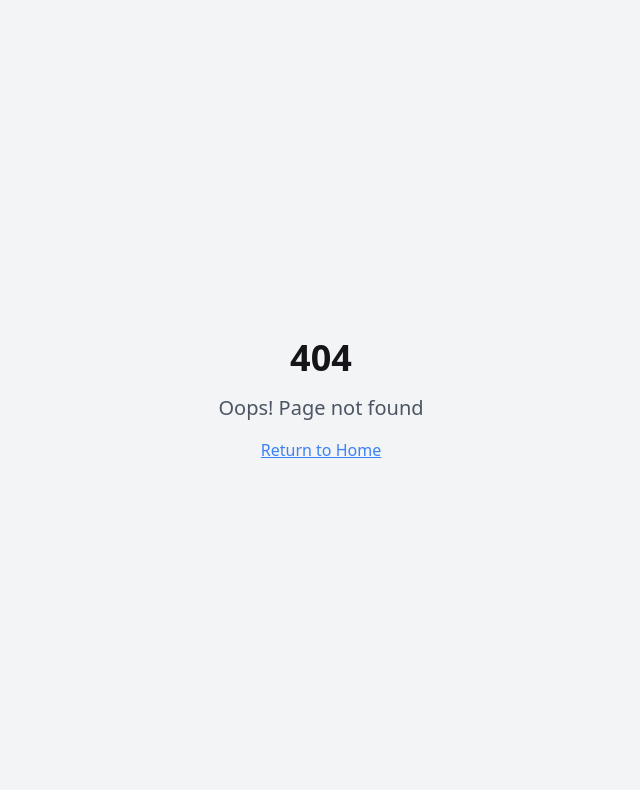
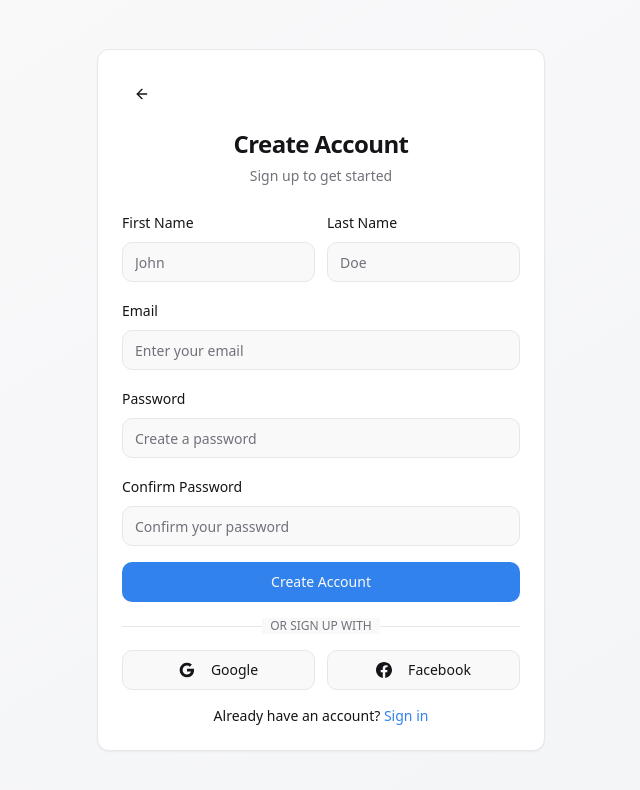
Before and after one commit to razwi1/labour-profile-hub, a React (Vite) app: page /signup in a window 1280 px wide. Before the commit this address had no page. Shown: the top 790 px of the page, without its empty margins (319-959 px from the left). Built offline with nearby package versions, Linux system fonts and the light colour scheme.

Commit message:
Add basic login page
Add a basic login page with options for Google and Facebook login, a signup button, and a back button on the signup page. A button to navigate to the labour profile page is also included for demonstration purposes. No backend integration is required.

```diff
--- a/src/App.tsx
+++ b/src/App.tsx
@@ -4,6 +4,9 @@ import { TooltipProvider } from "@/components/ui/tooltip";
 import { QueryClient, QueryClientProvider } from "@tanstack/react-query";
 import { BrowserRouter, Routes, Route } from "react-router-dom";
 import Index from "./pages/Index";
+import Login from "./pages/Login";
+import SignUp from "./pages/SignUp";
+import LabourProfile from "./pages/LabourProfile";
 import NotFound from "./pages/NotFound";
 
 const queryClient = new QueryClient();
@@ -16,6 +19,9 @@ const App = () => (
       <BrowserRouter>
         <Routes>
           <Route path="/" element={<Index />} />
+          <Route path="/login" element={<Login />} />
+          <Route path="/signup" element={<SignUp />} />
+          <Route path="/labour-profile" element={<LabourProfile />} />
           {/* ADD ALL CUSTOM ROUTES ABOVE THE CATCH-ALL "*" ROUTE */}
           <Route path="*" element={<NotFound />} />
         </Routes>
--- a/src/pages/Index.tsx
+++ b/src/pages/Index.tsx
@@ -1,7 +1,19 @@
-import LabourProfile from "./LabourProfile";
+import { useNavigate } from "react-router-dom";
+import { Button } from "@/components/ui/button";
 
 const Index = () => {
-  return <LabourProfile />;
+  const navigate = useNavigate();
+
+  return (
+    <div className="min-h-screen flex items-center justify-center bg-gradient-to-br from-background to-muted">
+      <div className="text-center space-y-4">
+        <h1 className="text-4xl font-bold mb-8">Welcome</h1>
+        <Button onClick={() => navigate("/login")} size="lg">
+          Get Started
+        </Button>
+      </div>
+    </div>
+  );
 };
 
 export default Index;
--- /dev/null
+++ b/src/pages/Login.tsx
@@ -0,0 +1,85 @@
+import { Button } from "@/components/ui/button";
+import { Input } from "@/components/ui/input";
+import { Label } from "@/components/ui/label";
+import { Card, CardContent, CardDescription, CardHeader, CardTitle } from "@/components/ui/card";
+import { Separator } from "@/components/ui/separator";
+import { useNavigate } from "react-router-dom";
+
+const Login = () => {
+  const navigate = useNavigate();
+
+  return (
+    <div className="min-h-screen flex items-center justify-center bg-gradient-to-br from-background to-muted p-4">
+      <Card className="w-full max-w-md">
+        <CardHeader className="text-center">
+          <CardTitle className="text-2xl font-bold">Welcome Back</CardTitle>
+          <CardDescription>Sign in to your account</CardDescription>
+        </CardHeader>
+        <CardContent className="space-y-4">
+          <div className="space-y-2">
+            <Label htmlFor="email">Email</Label>
+            <Input id="email" type="email" placeholder="Enter your email" />
+          </div>
+          <div className="space-y-2">
+            <Label htmlFor="password">Password</Label>
+            <Input id="password" type="password" placeholder="Enter your password" />
+          </div>
+
+          <Button className="w-full">Sign In</Button>
+
+          <div className="relative">
+            <div className="absolute inset-0 flex items-center">
+              <Separator className="w-full" />
+            </div>
+            <div className="relative flex justify-center text-xs uppercase">
+              <span className="bg-background px-2 text-muted-foreground">Or continue with</span>
+            </div>
+          </div>
+
+          <div className="grid grid-cols-2 gap-3">
+            <Button variant="outline" className="w-full">
+              <svg className="w-4 h-4 mr-2" viewBox="0 0 24 24">
+                <path fill="currentColor" d="M22.56 12.25c0-.78-.07-1.53-.2-2.25H12v4.26h5.92c-.26 1.37-1.04 2.53-2.21 3.31v2.77h3.57c2.08-1.92 3.28-4.74 3.28-8.09z"/>
+                <path fill="currentColor" d="M12 23c2.97 0 5.46-.98 7.28-2.66l-3.57-2.77c-.98.66-2.23 1.06-3.71 1.06-2.86 0-5.29-1.93-6.16-4.53H2.18v2.84C3.99 20.53 7.7 23 12 23z"/>
+                <path fill="currentColor" d="M5.84 14.09c-.22-.66-.35-1.36-.35-2.09s.13-1.43.35-2.09V7.07H2.18C1.43 8.55 1 10.22 1 12s.43 3.45 1.18 4.93l2.85-2.22.81-.62z"/>
+                <path fill="currentColor" d="M12 5.38c1.62 0 3.06.56 4.21 1.64l3.15-3.15C17.45 2.09 14.97 1 12 1 7.7 1 3.99 3.47 2.18 7.07l3.66 2.84c.87-2.6 3.3-4.53 6.16-4.53z"/>
+              </svg>
+              Google
+            </Button>
+            <Button variant="outline" className="w-full">
+              <svg className="w-4 h-4 mr-2" viewBox="0 0 24 24">
+                <path fill="currentColor" d="M24 12.073c0-6.627-5.373-12-12-12s-12 5.373-12 12c0 5.99 4.388 10.954 10.125 11.854v-8.385H7.078v-3.47h3.047V9.43c0-3.007 1.792-4.669 4.533-4.669 1.312 0 2.686.235 2.686.235v2.953H15.83c-1.491 0-1.956.925-1.956 1.874v2.25h3.328l-.532 3.47h-2.796v8.385C19.612 23.027 24 18.062 24 12.073z"/>
+              </svg>
+              Facebook
+            </Button>
+          </div>
+
+          <Separator />
+
+          <div className="text-center space-y-2">
+            <Button
+              variant="outline"
+              className="w-full"
+              onClick={() => navigate('/labour-profile')}
+            >
+              Demo Labour Profile
+            </Button>
+          </div>
+
+          <div className="text-center text-sm">
+            Don't have an account?{" "}
+            <Button
+              variant="link"
+              className="p-0 h-auto font-normal"
+              onClick={() => navigate('/signup')}
+            >
+              Sign up
+            </Button>
+          </div>
+        </CardContent>
+      </Card>
+    </div>
+  );
+};
+
+export default Login;
--- /dev/null
+++ b/src/pages/SignUp.tsx
@@ -0,0 +1,102 @@
+import { Button } from "@/components/ui/button";
+import { Input } from "@/components/ui/input";
+import { Label } from "@/components/ui/label";
+import { Card, CardContent, CardDescription, CardHeader, CardTitle } from "@/components/ui/card";
+import { Separator } from "@/components/ui/separator";
+import { useNavigate } from "react-router-dom";
+import { ArrowLeft } from "lucide-react";
+
+const SignUp = () => {
+  const navigate = useNavigate();
+
+  return (
+    <div className="min-h-screen flex items-center justify-center bg-gradient-to-br from-background to-muted p-4">
+      <Card className="w-full max-w-md">
+        <CardHeader className="text-center">
+          <div className="flex items-center justify-between mb-2">
+            <Button
+              variant="ghost"
+              size="icon"
+              onClick={() => navigate('/login')}
+              className="p-0"
+            >
+              <ArrowLeft className="h-4 w-4" />
+            </Button>
+            <div className="flex-1" />
+          </div>
+          <CardTitle className="text-2xl font-bold">Create Account</CardTitle>
+          <CardDescription>Sign up to get started</CardDescription>
+        </CardHeader>
+        <CardContent className="space-y-4">
+          <div className="grid grid-cols-2 gap-3">
+            <div className="space-y-2">
+              <Label htmlFor="firstName">First Name</Label>
+              <Input id="firstName" placeholder="John" />
+            </div>
+            <div className="space-y-2">
+              <Label htmlFor="lastName">Last Name</Label>
+              <Input id="lastName" placeholder="Doe" />
+            </div>
+          </div>
+
+          <div className="space-y-2">
+            <Label htmlFor="email">Email</Label>
+            <Input id="email" type="email" placeholder="Enter your email" />
+          </div>
+
+          <div className="space-y-2">
+            <Label htmlFor="password">Password</Label>
+            <Input id="password" type="password" placeholder="Create a password" />
+          </div>
+
+          <div className="space-y-2">
+            <Label htmlFor="confirmPassword">Confirm Password</Label>
+            <Input id="confirmPassword" type="password" placeholder="Confirm your password" />
+          </div>
+
+          <Button className="w-full">Create Account</Button>
+
+          <div className="relative">
+            <div className="absolute inset-0 flex items-center">
+              <Separator className="w-full" />
+            </div>
+            <div className="relative flex justify-center text-xs uppercase">
+              <span className="bg-background px-2 text-muted-foreground">Or sign up with</span>
+            </div>
+          </div>
+
+          <div className="grid grid-cols-2 gap-3">
+            <Button variant="outline" className="w-full">
+              <svg className="w-4 h-4 mr-2" viewBox="0 0 24 24">
+                <path fill="currentColor" d="M22.56 12.25c0-.78-.07-1.53-.2-2.25H12v4.26h5.92c-.26 1.37-1.04 2.53-2.21 3.31v2.77h3.57c2.08-1.92 3.28-4.74 3.28-8.09z"/>
+                <path fill="currentColor" d="M12 23c2.97 0 5.46-.98 7.28-2.66l-3.57-2.77c-.98.66-2.23 1.06-3.71 1.06-2.86 0-5.29-1.93-6.16-4.53H2.18v2.84C3.99 20.53 7.7 23 12 23z"/>
+                <path fill="currentColor" d="M5.84 14.09c-.22-.66-.35-1.36-.35-2.09s.13-1.43.35-2.09V7.07H2.18C1.43 8.55 1 10.22 1 12s.43 3.45 1.18 4.93l2.85-2.22.81-.62z"/>
+                <path fill="currentColor" d="M12 5.38c1.62 0 3.06.56 4.21 1.64l3.15-3.15C17.45 2.09 14.97 1 12 1 7.7 1 3.99 3.47 2.18 7.07l3.66 2.84c.87-2.6 3.3-4.53 6.16-4.53z"/>
+              </svg>
+              Google
+            </Button>
+            <Button variant="outline" className="w-full">
+              <svg className="w-4 h-4 mr-2" viewBox="0 0 24 24">
+                <path fill="currentColor" d="M24 12.073c0-6.627-5.373-12-12-12s-12 5.373-12 12c0 5.99 4.388 10.954 10.125 11.854v-8.385H7.078v-3.47h3.047V9.43c0-3.007 1.792-4.669 4.533-4.669 1.312 0 2.686.235 2.686.235v2.953H15.83c-1.491 0-1.956.925-1.956 1.874v2.25h3.328l-.532 3.47h-2.796v8.385C19.612 23.027 24 18.062 24 12.073z"/>
+              </svg>
+              Facebook
+            </Button>
+          </div>
+
+          <div className="text-center text-sm">
+            Already have an account?{" "}
+            <Button
+              variant="link"
+              className="p-0 h-auto font-normal"
+              onClick={() => navigate('/login')}
+            >
+              Sign in
+            </Button>
+          </div>
+        </CardContent>
+      </Card>
+    </div>
+  );
+};
+
+export default SignUp;
```
